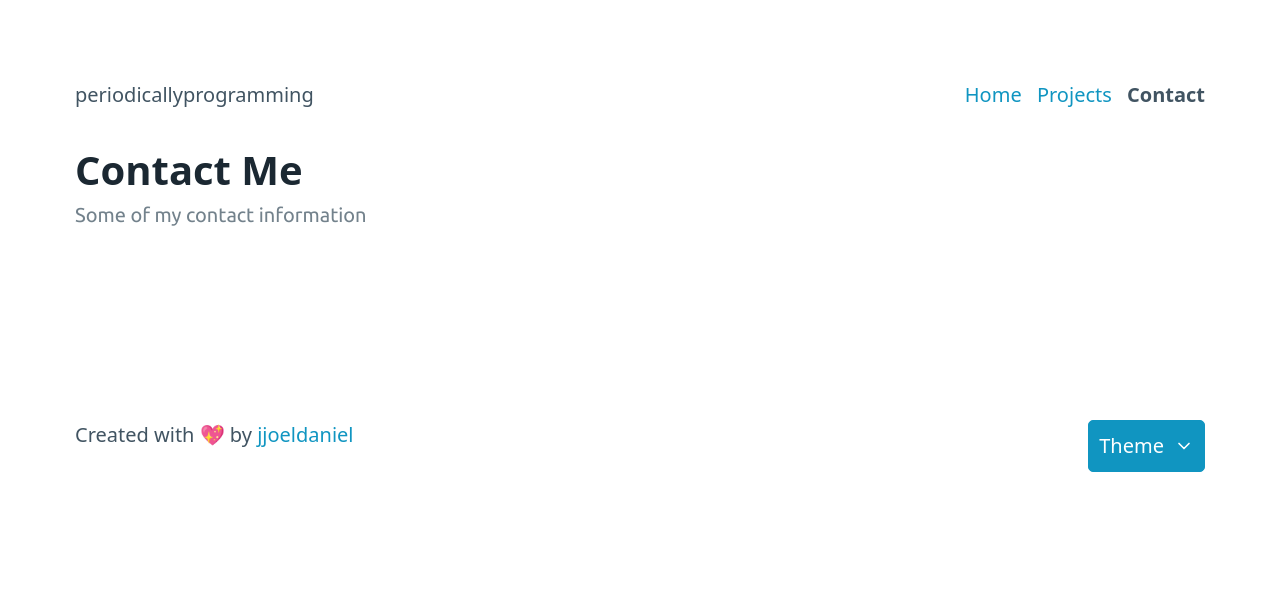
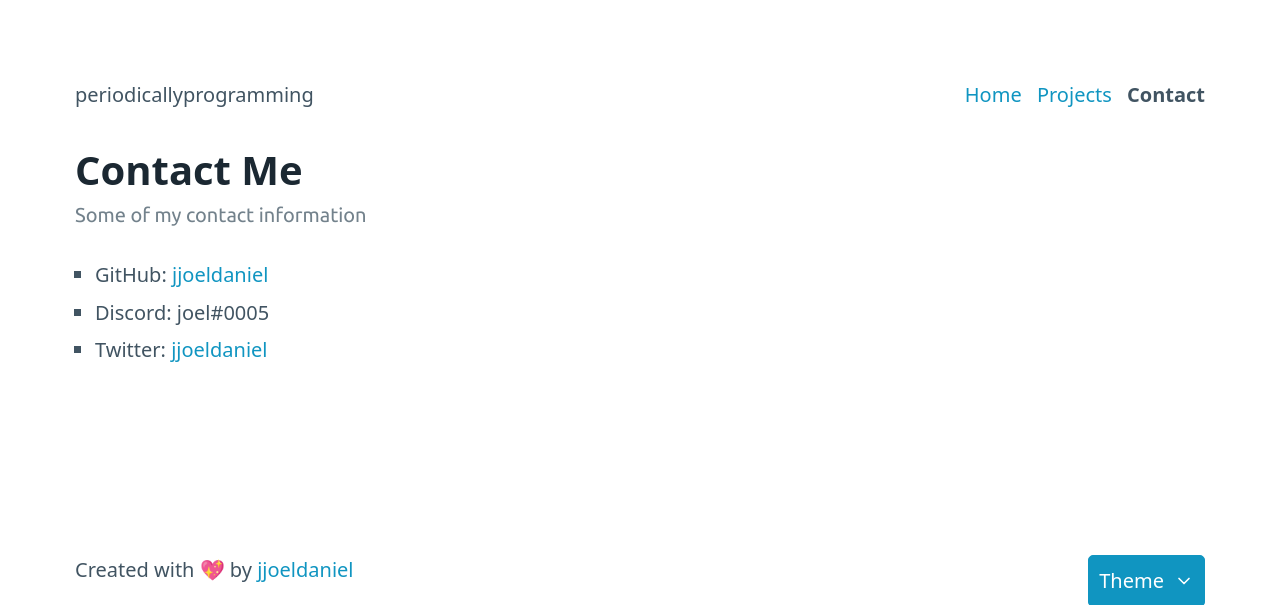
Before and after one commit to jjoeldaniel/periodicallyprogramming, a Flask app: page /about in a window 1280 px wide. Shown: the top 605 px of the page. Run offline with Flask 2, Linux system fonts and the light colour scheme.

Commit message:
added contact info

```diff
--- a/templates/contact.html
+++ b/templates/contact.html
@@ -9,4 +9,16 @@
   <h1>Contact Me</h1>
   <h2>Some of my contact information</h2>
 </hgroup>
+
+<ul>
+  <li>
+    GitHub:
+    <a href="https://github.com/jjoeldaniel/" target="_blank">jjoeldaniel</a>
+  </li>
+  <li>Discord: joel#0005</li>
+  <li>
+    Twitter:
+    <a href="https://twitter.com/jjoeldaniel" target="_blank">jjoeldaniel</a>
+  </li>
+</ul>
 {% endblock %}
```
